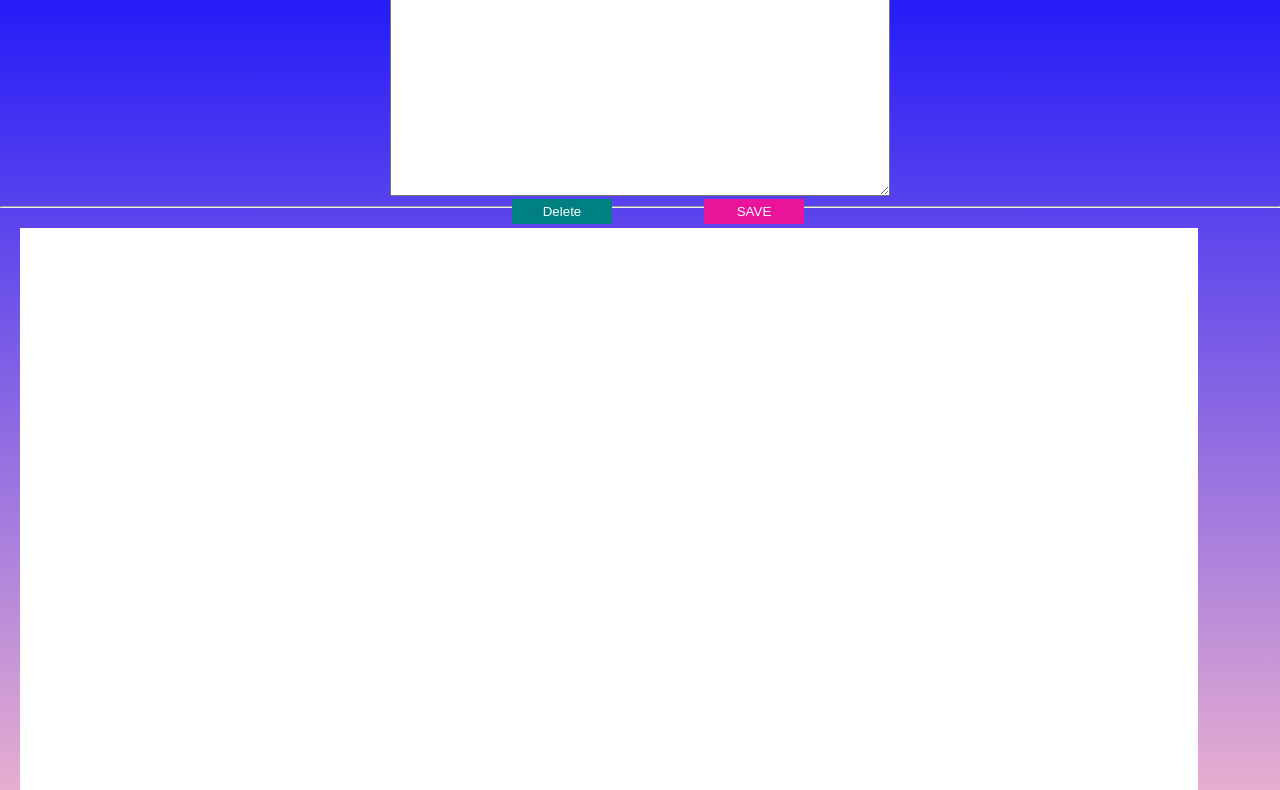
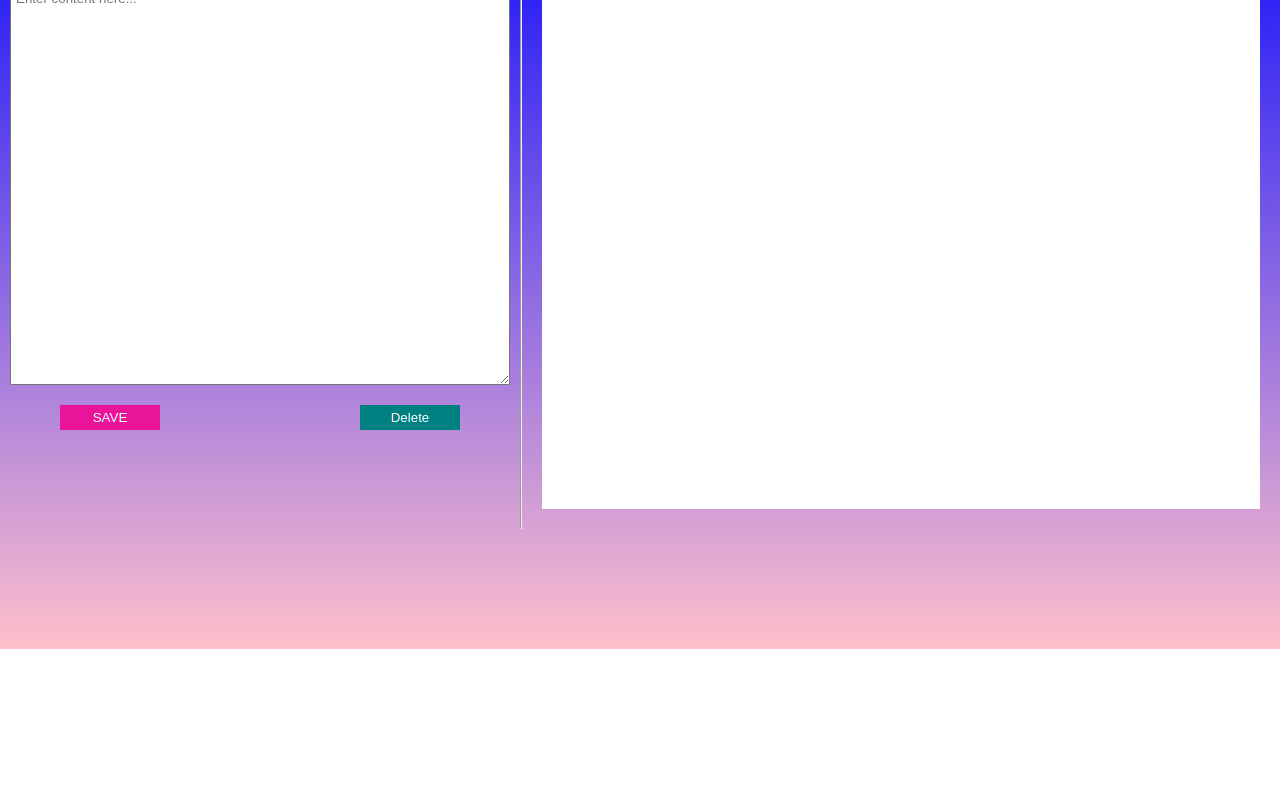
Before and after one commit to Dunghp/pdf_Reador, a plain HTML site: page index.html in a window 1280 px wide. Shown: the part 151-941 px from the top of the page. After the commit the page ends 800 px from the top, so only its background shows below. Drawn offline with Linux system fonts and the light colour scheme.

Commit message:
Update index.html

```diff
--- a/index.html
+++ b/index.html
@@ -20,7 +20,7 @@
         }
         .head{
             display: flex;
-            flex-direction: row;
+            flex-direction: column;
             align-items: center;
             justify-content: center;
             padding: 10px;
@@ -30,20 +30,8 @@
         }
         .head textarea{
             min-width: 500px;
-            min-height: 300px;
+            min-height: 400px;
             overflow: scroll;
-        }
-        .head button{
-            position: fixed;
-            top: 350px;
-            left: 55%;
-            width: 100px;
-            z-index: 1;
-            border: none;
-            cursor: pointer;
-            background: rgb(234, 20, 155);
-            border-radius: 8px solid green;
-            color: white;
         }
         #container{
             position: relative;
@@ -55,33 +43,60 @@
             border-radius: 5px solid black;
             overflow-y: scroll;
         }
+        h1{
+            text-align: center;
+            color: lightpink;
+        }
+        .wrapper{
+            display: flex;
+            flex-direction: row;
+        }
+        .save{
+            width: 100px;
+            border: none;
+            cursor: pointer;
+            background: rgb(234, 20, 155);
+            border-radius: 8px solid green;
+            color: white;
+        }
         .delete{
-            position: fixed;
-            top: 350px;
-            left: 40%;
             width: 100px;
-            z-index: 1;
-
             border: none;
             border-radius: 9px solid lightblue;
             color: white;
             background: teal;
             cursor: pointer;
+            margin-left: 200px;
         }
-        h1{
-            text-align: center;
-            color: lightpink;
+        .buttons{
+            display: flex;
+            flex-direction: row;
+            align-items: center;
+            justify-content: center;
+
+            margin-top: 20px;
+        }
+
+        @media (max-width: 900px){
+            .wrapper{
+                display: flex;
+                flex-direction: column;
+            }
         }
     </style>
 </head>
 <body>
-    <h1>ReadPDF Application</h1>
-    <div class="head">
-        <textarea id="content" type="text" placeholder="Enter content here..."></textarea>
-        <button type="submit" id="submit">SAVE</button>
-    </div><hr>
-    <button class="delete">Delete</button>
-    <div id="container"></div>
+    <div class="wrapper">
+        <div class="head">
+            <h1>ReadPDF Application</h1>
+            <textarea id="content" type="text" placeholder="Enter content here..."></textarea>
+            <div class="buttons">
+                <button type="submit" class="save" id="submit">SAVE</button>
+                <button class="delete">Delete</button>
+            </div>
+        </div><hr>
+        <div id="container"></div>
+    </div>
 
 <script>
     const btnSave = document.querySelector('#submit');
```
